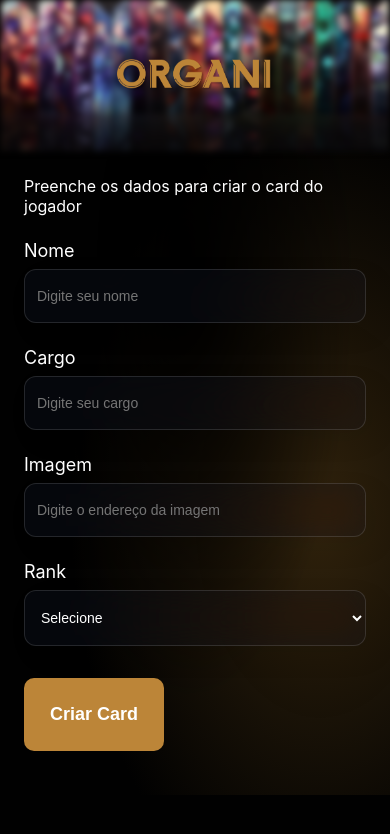
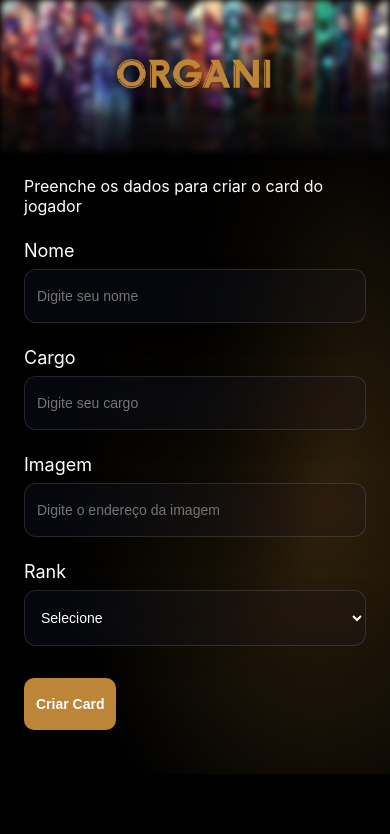
Before and after one commit to ramonvc/organi, a React (Create React App) app: page / in a window 390 px wide. Shown: the top 834 px of the page. Built offline with nearby package versions, Linux system fonts and the light colour scheme.

Commit message:
Responsiveness added to the button

```diff
--- a/src/components/Button/Button.css
+++ b/src/components/Button/Button.css
@@ -1,5 +1,5 @@
 .button {
-	background-color: #BC8538;
+	background-color: #bc8538;
 	border-radius: 10px;
 	font-weight: 700;
 	font-size: 1.125rem;
@@ -7,9 +7,23 @@
 	border: none;
 	color: #fff;
 	cursor: pointer;
-    margin: 32px 0px;
+	margin: 32px 0px;
 }
 
 .button:hover {
-	background-color: #BC8538;
+	background-color: #bc8538;
 }
+
+/* Media query */
+@media screen and (max-width: 768px) {
+	.button {
+		font-size: 1rem;
+		padding: 18px 12px;
+	}
+}
+
+@media screen and (max-width: 480px) {
+	.button {
+		font-size: 0.875rem;
+	}
+}
```
